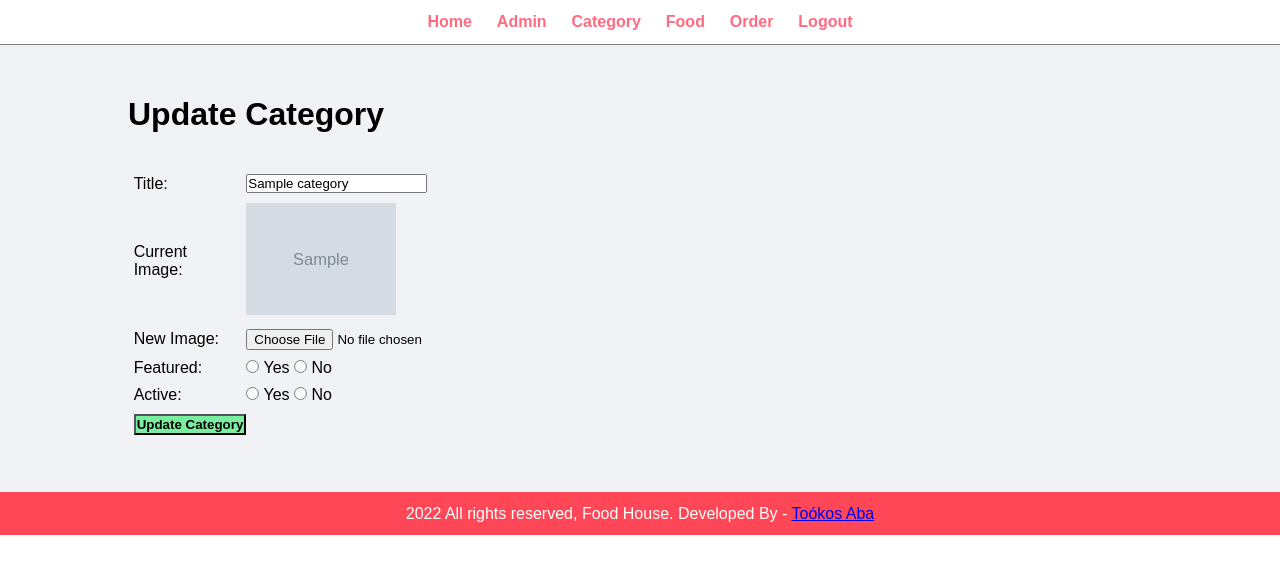
After one commit to T0k0saba/food-order-site, a PHP site: page /food-order-site/admin/update-category.php?id=1 in a window 1280 px wide. The commit adds this page. Shown: the top 574 px of the page. Run offline with PHP 8.4, Linux system fonts and the light colour scheme; the visitor is signed in with stand-in values (Sample User, id 1); tables that the repository leaves empty or names only in its code hold one stand-in row (values such as "Sample post"); grey boxes marked "Sample" are stand-in pictures.

Commit message:
create delete category and update category

```diff
--- /dev/null
+++ b/admin/update-category.php
@@ -0,0 +1,167 @@
+<?php
+include('partials/menu.php');
+?>
+
+<div class="main-content">
+    <div class="wrapper">
+        <h1>Update Category</h1>
+
+        <br><br>
+
+<?php
+
+//check whether the id is set or not
+if(isset($_GET['id']))
+{
+    //get the id and all other details
+    $id = $_GET['id'];
+    //create sql query to get all other detail
+    $sql = "SELECT * FROM tbl_category WHERE id=$id";
+
+    //execute the query
+
+    $res = mysqli_query($conn, $sql);
+
+    //count the rows to check whether the id is valid or not
+
+    $count = mysqli_num_rows($res);
+
+    if($count==1)
+    {
+        //get all the data
+        $row = mysqli_fetch_assoc($res);
+        $title = $row['title'];
+        $current_image = $row['image_name'];
+        $featured =$row['featured'];
+        $active = $row['active'];
+    }
+    else
+    {
+        //redirect to manage category with system message
+        $_SESSION['no-category-found'] = "<div class='error'>Category not found.</div>";
+
+        header('location:'.SITEURL.'admin/manage-category.php');
+    }
+
+}
+else
+{
+    //redirect to manage category
+    header('location:'.SITEURL.'admin/manage-category.php');
+}
+
+?>
+
+
+        <form action="" method="POST" enctype="multipart/form-data">
+            <table class="tbl-30">
+                <tr>
+                    <td>Title: </td>
+                    <td>
+                        <input type="text" name="title" value="<?php echo $title; ?>">
+                    </td>
+                </tr>
+
+                <tr>
+                    <td>Current Image: </td>
+                    <td>
+                        <?php
+                        if($current_image != "")
+                        {
+                            //display the image
+                            ?>
+                            <img src="<?php echo SITEURL; ?>images/category/<?php echo $current_image; ?>" width="150px">
+                            <?php
+                        }
+                        else
+                        {
+                            //display message
+                            echo "<div class='error'>Image Not added.</div>";
+                        }
+                        ?>
+                    </td>
+                </tr>
+
+                <tr>
+                    <td>New Image: </td>
+                    <td>
+                        <input type="file" name="image">
+                    </td>
+                </tr>
+
+                <tr>
+                    <td>Featured: </td>
+                    <td>
+                        <input <?php if($featured=="Yes"){echo "checked";} ?> type="radio" name="featured" value="Yes"> Yes
+
+                        <input <?php if($featured=="No"){echo "checked";} ?> type="radio" name="featured" value="No"> No
+                    </td>
+                </tr>
+
+                <tr>
+                    <td>Active: </td>
+                    <td>
+                        <input <?php if($active=="Yes"){echo "checked";} ?> type="radio" name="active" value="Yes"> Yes
+
+                        <input <?php if($active=="No"){echo "checked";} ?> type="radio" name="active" value="No"> No
+                    </td>
+                </tr>
+
+                <tr>
+                    <td>
+                        <input type="hidden" name="current_image" value="<?php echo $current_image; ?>">
+                        <input type="hidden" name="id" value="<?php echo $id; ?>">
+                        <input type="submit" name="submit" value="Update Category" class="btn-secondary">
+                    </td>
+                </tr>
+            </table>
+        </form>
+
+        <?php
+
+            if(isset($_POST['submit']))
+            {
+                //1. get all the values from our form
+                $id = $_POST['id'];
+                $title = $_POST['title'];
+                $current_image = $_POST['current_image'];
+                $featured = $_POST['featured'];
+                $active = $_POST['active'];
+
+                //2. updating new image if selected
+
+                //3. update the database
+                $sql2 = "UPDATE tbl_category SET
+                title = '$title',
+                fatured = '$featured',
+                active = '$active'
+                WHERE id=$id
+                ";
+
+                //execute the query
+                $res2 = mysqli_query($conn, $sql2);
+
+                //4. redirect to manage category with message
+                //check whether executed or not
+                if($res2==true)
+                {
+                    //category updated
+                    $_SESSION['update'] = "<div class='success'>Category updated successfully.</div>";
+                    header('location:'.SITEURL.'admin/manage-category.php');
+                }
+                else
+                {
+                    //failed to update category
+                    $_SESSION['update'] = "<div class='error'>Failed to updated successfully.</div>";
+                    header('location:'.SITEURL.'admin/manage-category.php');
+                }
+
+            }
+
+        ?>
+    </div>
+</div>
+
+<?php
+include('partials/footer.php');
+?>
```
Also changed, not shown: admin/add-category.php (+12 -10 lines), admin/delete-category.php (added, +64 -0 lines), admin/manage-category.php (+22 -2 lines), images/category/Food_Category_368.jpg (renamed from images/category/Food_Category_601.jpg), images/category/Food_Category_758.jpg (renamed from images/category/bogar.jpg).
